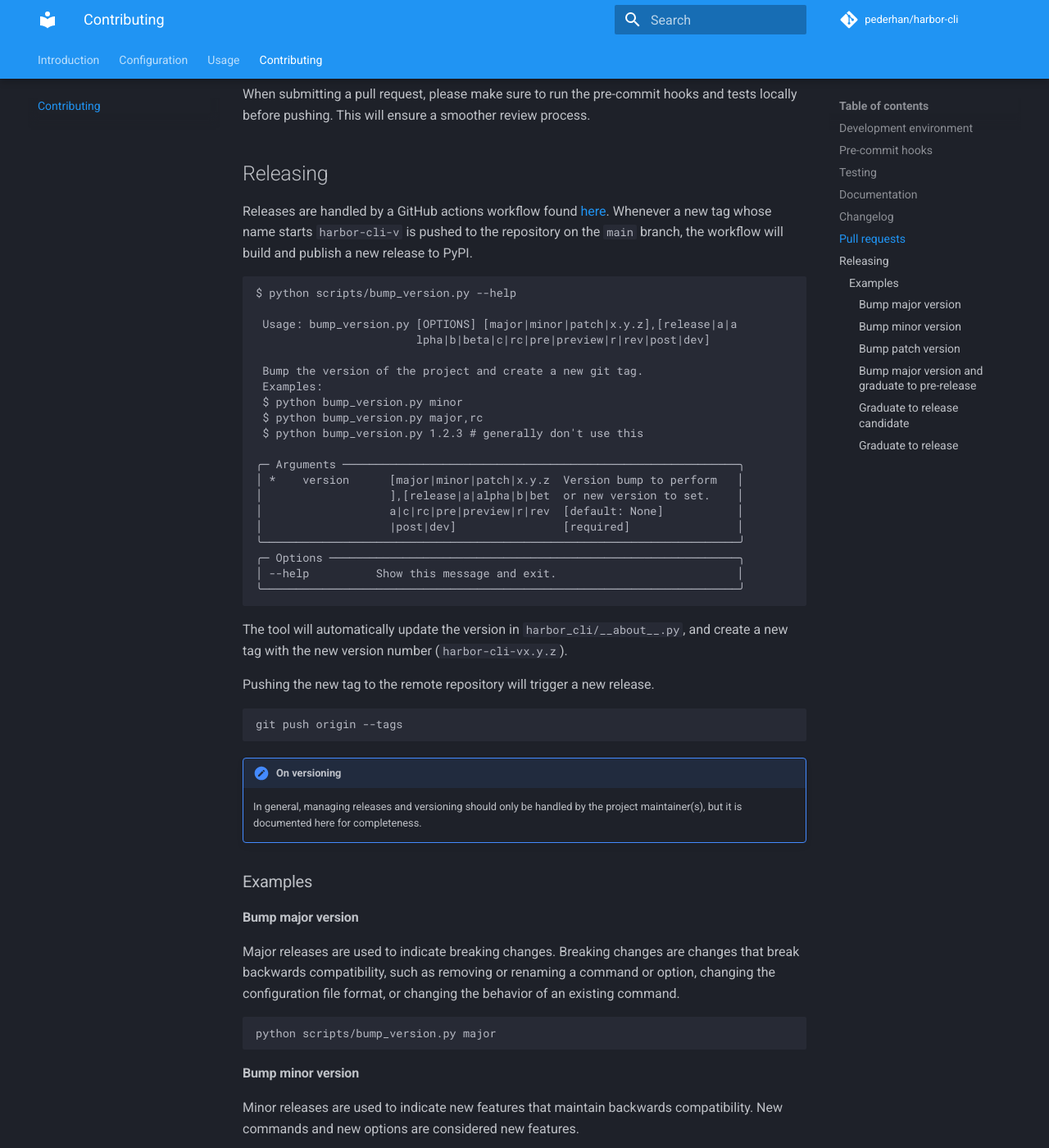
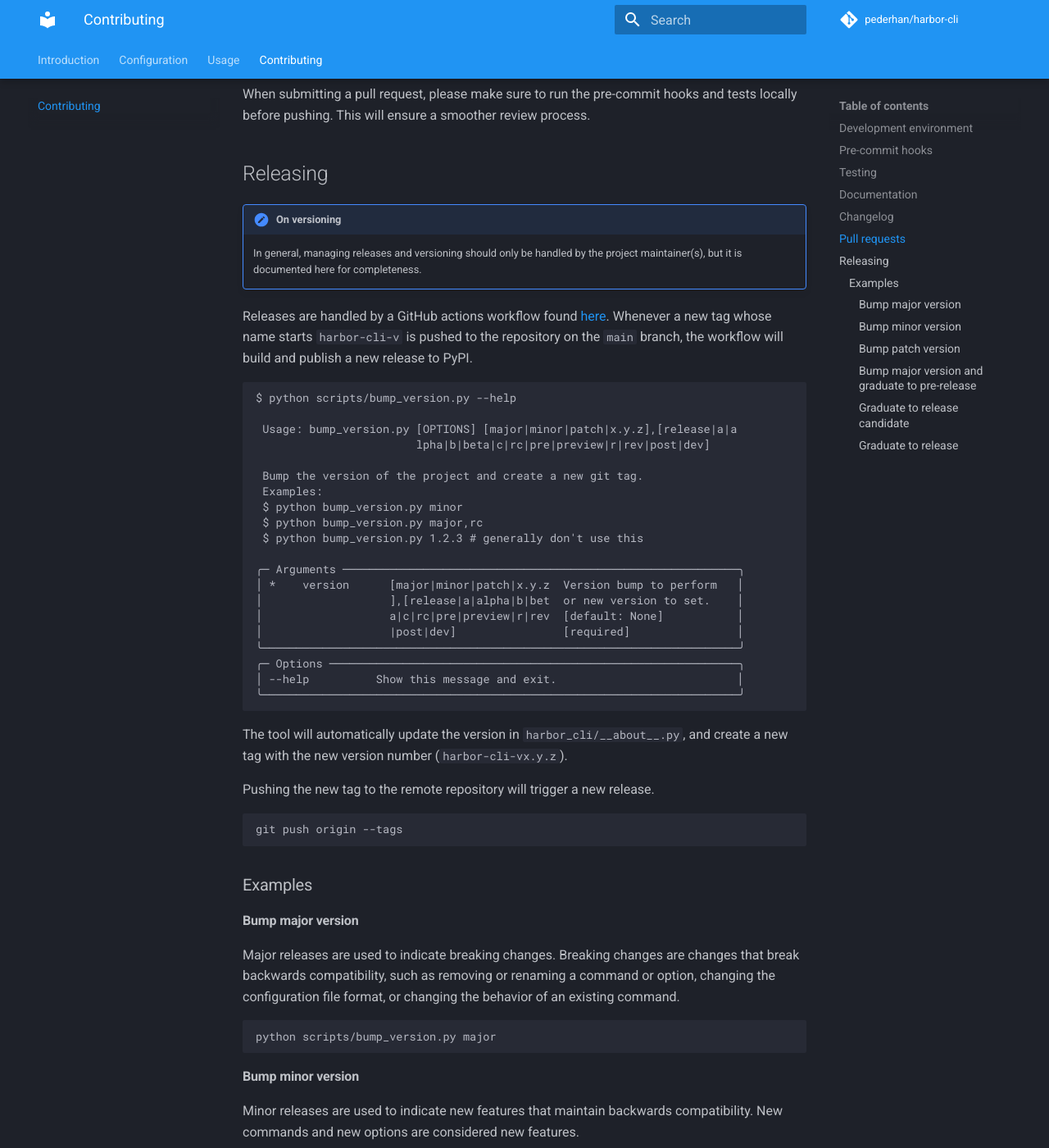
Before and after one commit to unioslo/harbor-cli, an MkDocs documentation site: the page built from docs/contributing.md, in a window 1280 px wide and 1400 px high, scrolled down 1657 px. Shown: the whole window at 82% size. Built offline with MkDocs 1.6.1 and Material for MkDocs 9.7.7, drawn with Linux system fonts in a browser that asks for light colours; comment, search, counter and statistics services are not loaded; part of the change alters nothing that is shown.

````diff
--- a/docs/contributing.md
+++ b/docs/contributing.md
@@ -76,6 +76,10 @@ When submitting a pull request, please make sure to run the pre-commit hooks and
 
 ## Releasing
 
+!!! attention "On versioning"
+
+    In general, managing releases and versioning should only be handled by the project maintainer(s), but it is documented here for completeness.
+
 Releases are handled by a GitHub actions workflow found [here](https://github.com/pederhan/harbor-cli/blob/main/.github/workflows/build.yml). Whenever a new tag whose name starts `harbor-cli-v` is pushed to the repository on the `main` branch, the workflow will build and publish a new release to PyPI.
 
 ```
@@ -109,10 +113,6 @@ Pushing the new tag to the remote repository will trigger a new release.
 ```
 git push origin --tags
 ```
-
-!!! attention "On versioning"
-
-    In general, managing releases and versioning should only be handled by the project maintainer(s), but it is documented here for completeness.
 
 ### Examples
 
````
